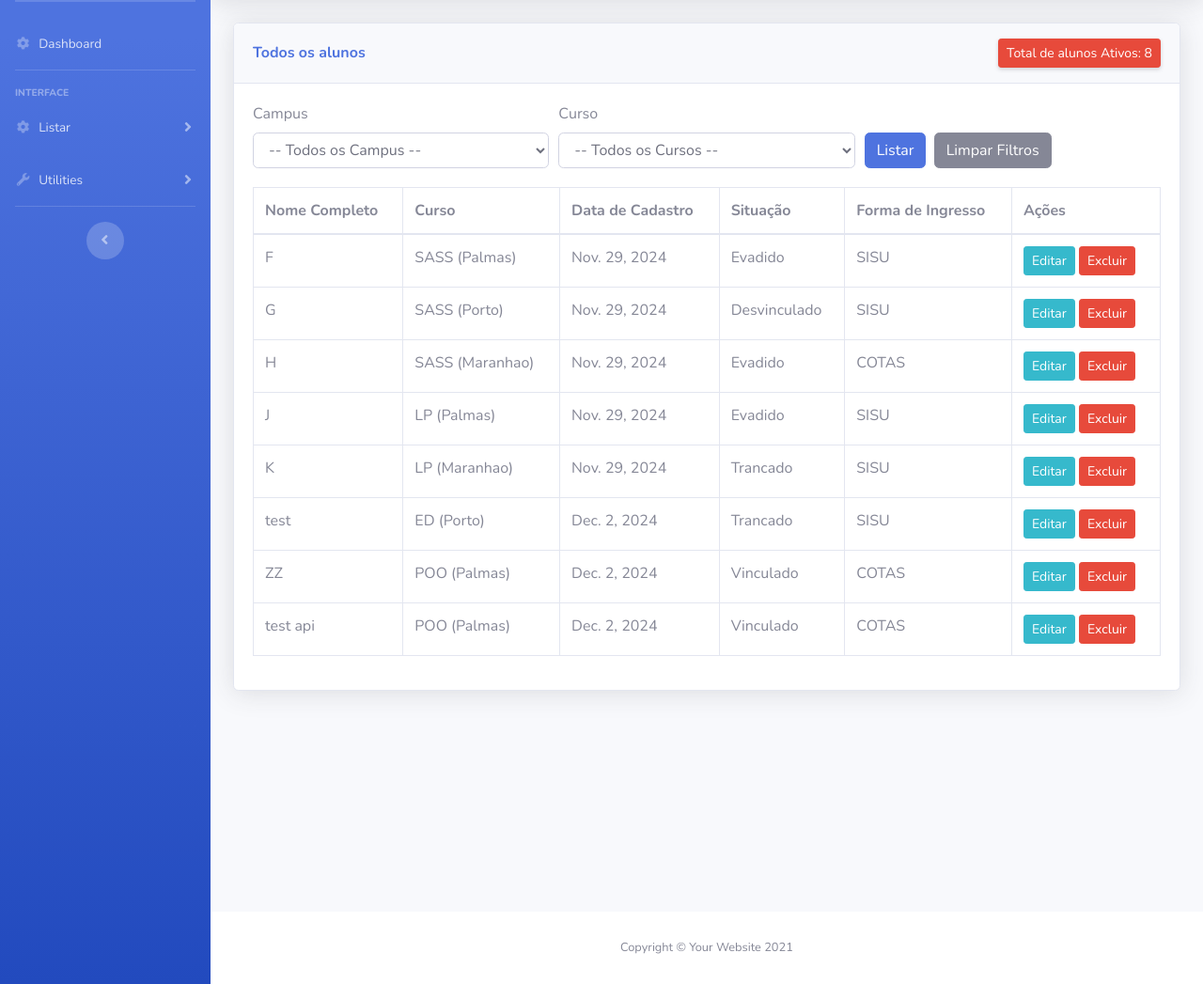
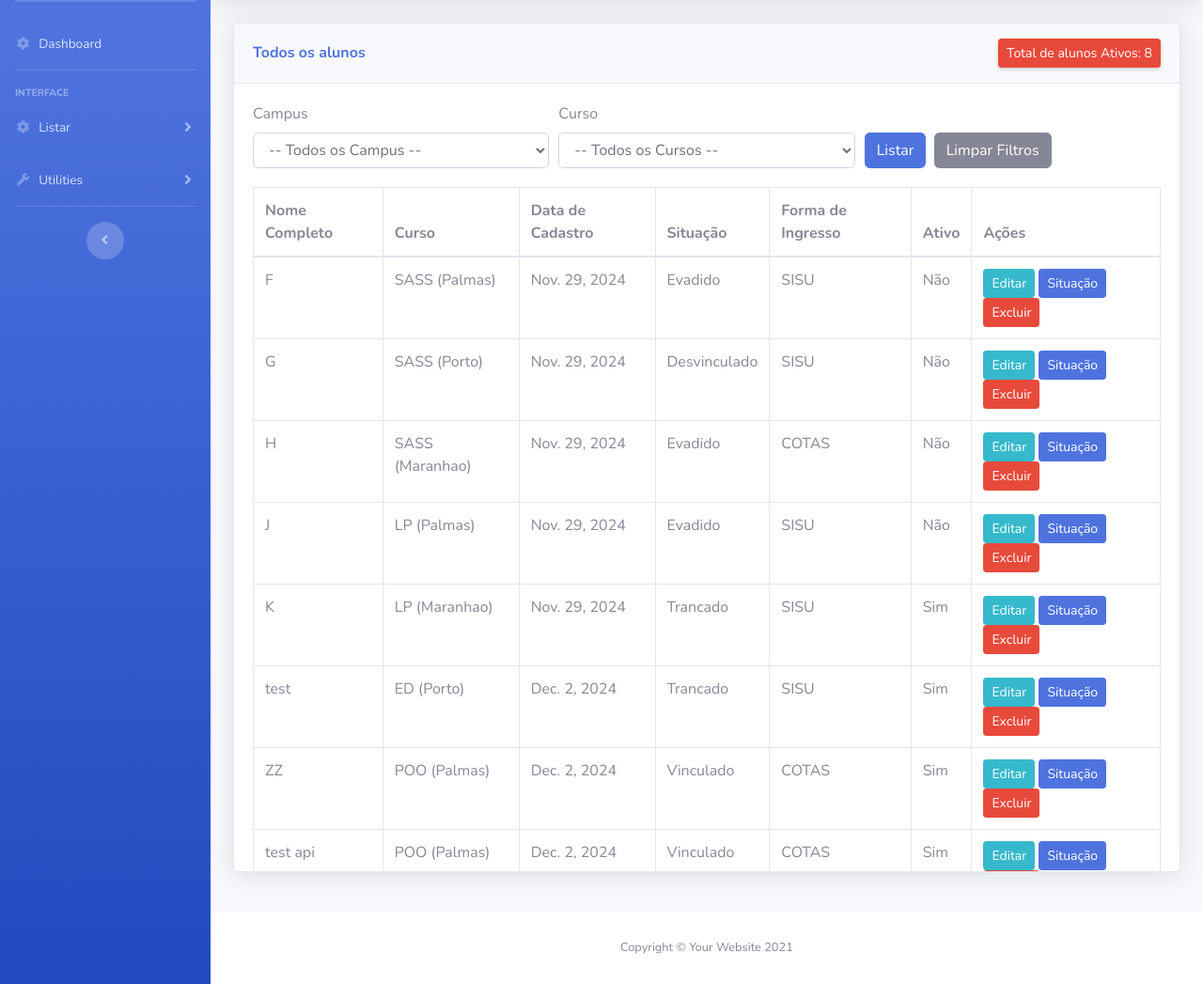
Before and after one commit to JonataRubens/SGA, a Django app: page /alunos/ in a window 1280 px wide. Shown: the part 70-1117 px from the top of the page at 94% size. Run offline with Django 5.2, Linux system fonts and the light colour scheme; data comes from the database, SQL or seed files in the repository; both versions use the stored data as it was after the commit; some libraries are stand-ins or nearby versions.

Commit message:
up django

```diff
--- a/DwmPiloto/piloto/forms/AlunoForm.py
+++ b/DwmPiloto/piloto/forms/AlunoForm.py
@@ -6,6 +6,6 @@ class AlunoForm(forms.ModelForm):
     class Meta:
         model = Aluno
         fields = [
-            'nomeCompleto', 'cpf', 'curso', 'situacao',
+            'nomeCompleto', 'cpf', 'curso',
             'dataNascimento', 'foto', 'formaIngresso'
         ]
--- a/DwmPiloto/piloto/forms/SituacaoForm.py
+++ b/DwmPiloto/piloto/forms/SituacaoForm.py
@@ -5,4 +5,4 @@ from piloto.models import Situacao
 class IngressoForm(forms.ModelForm):
     class Meta:
         model = Situacao
-        fields = ['nome']
+        fields = ['nome', 'estaNaInstituicao']
--- a/DwmPiloto/piloto/models/Aluno.py
+++ b/DwmPiloto/piloto/models/Aluno.py
@@ -1,7 +1,6 @@
 from datetime import date
 from django.db import models
 from piloto.models import Situacao, FormaIngresso, Curso
-SITUACOES_ATIVAS = ["Vinculado", "Trancado"]
 
 class Aluno(models.Model):
     nomeCompleto = models.CharField('Nome completo', max_length=500, help_text='')
@@ -12,12 +11,12 @@ class Aluno(models.Model):
     foto = models.ImageField("Foto Aluno", upload_to='alunos_fotos/', blank=True, null=True)
     formaIngresso = models.ForeignKey(FormaIngresso, verbose_name="Forma de Ingresso", on_delete=models.PROTECT)
 
-    situacao = models.ForeignKey(Situacao, verbose_name="Situação", on_delete=models.PROTECT, default=lambda: Situacao.objects.get(nome="Vinculado"))
+    situacao = models.ForeignKey(Situacao, verbose_name="Situacao", on_delete=models.PROTECT, null=True, blank=True)
 
     ######DADOS DE CONTROLE#######
     dataCadastro = models.DateField('data de cadastro', default=date.today)
     dataUpdate = models.DateTimeField('Ultima atualização', auto_now=True)
-    ativo = models.BooleanField("Aluno vinculado na instituição?", default=True)
+    ativo = models.BooleanField("Ativo", default=True)
 
     def __str__(self):
         return f"{self.nomeCompleto} ({self.matricula})"
@@ -30,20 +29,18 @@ class Aluno(models.Model):
         if not self.pk and not self.matricula:
             self.matricula = self.gerarMatricula()
 
-        # Atualizar o campo 'ativo' com base na situação
-        if self.situacao and self.situacao.nome not in SITUACOES_ATIVAS:
-            self.ativo = False
-        else:
-            self.ativo = True
+        # Atribuir a 'situacao' com base na condição 'estaNaInstituicao'
+        if not self.situacao:  # Se não tiver uma situação definida
+            # Buscar a situação ativa (estaNaInstituicao=True)
+            situacao_ativa = Situacao.objects.filter(estaNaInstituicao=True).first()
 
-    # Salvar apenas uma vez
+            if situacao_ativa:
+                self.situacao = situacao_ativa  # Atribuir a situação ativa ao aluno
+            else:
+                # Caso não exista uma situação ativa, deixar a situação como None
+                self.situacao = None
+
         super().save(*args, **kwargs)
-    # def GerarMatricula(self):
-    #     ano = self.dataCadastro.strftime('%Y')
-    #     semestre = '1' if self.dataCadastro.month <= 6 else '2'
-    #     ultima_matricula = Aluno.objects.filter(matricula__startswith=f'{ano}{semestre}').order_by('-matricula').first()
-    #     sequencia = int(ultima_matricula.matricula[-4:]) + 1 if ultima_matricula else 1
-    #     return f'{ano}{semestre}{str(sequencia).zfill(4)}'
 
     def gerarMatricula(self):
         from django.db.models import Max
--- a/DwmPiloto/piloto/models/Situacao.py
+++ b/DwmPiloto/piloto/models/Situacao.py
@@ -2,6 +2,7 @@ from django.db import models
 
 class Situacao(models.Model):
     nome = models.CharField("Nome Da Situacao", max_length=50)
+    estaNaInstituicao = models.BooleanField("ativo na instituicao",default=True)
 
     class Meta:
         verbose_name = "Situação"
--- a/DwmPiloto/piloto/serializers.py
+++ b/DwmPiloto/piloto/serializers.py
@@ -6,7 +6,7 @@ class AlunoSerializer(serializers.ModelSerializer):
         model = Aluno
         fields = [
             'id', 'nomeCompleto', 'cpf', 'matricula', 'curso',
-            'dataNascimento', 'foto', 'formaIngresso', 'situacao', 'ativo'
+            'dataNascimento', 'foto', 'formaIngresso'
         ]
 class CursoSerializer(serializers.ModelSerializer):
     class Meta:
--- a/DwmPiloto/piloto/urls.py
+++ b/DwmPiloto/piloto/urls.py
@@ -1,5 +1,6 @@
 from django.urls import path
-from piloto.views import CadastrarAlunoView, CampusCreateView, CursoCreateView, DefaultView, ExcluirAlunoView, ListaAlunosView, EditarAlunoView, ListarCampus, AlunoListView, LoginView, CampusCursosListView, AlunoDeleteView
+from piloto.views import CadastrarAlunoView, CampusCreateView, CursoCreateView, DefaultView, ExcluirAlunoView, ListaAlunosView, EditarAlunoView, ListarCampus, AlunoListView, LoginView, CampusCursosListView, AlunoDeleteView, AtualizarSituacaoView
+
 
 
 urlpatterns = [
@@ -13,8 +14,9 @@ urlpatterns = [
     path('excluirAluno/<int:pk>/', ExcluirAlunoView.as_view(), name='excluirAluno'),
     path('login/', LoginView.as_view(), name='Login'),
 
+     path('atualizar-situacao/<int:pk>/', AtualizarSituacaoView.as_view(), name='atualizarSituacao'),
+
     path('api/alunos/', AlunoListView.as_view(), name='apiAlunos'),
-    path('api/campus-cursos/', CampusCursosListView.as_view(), name='campusCursos'),
+    path('api/campusCursos/', CampusCursosListView.as_view(), name='campusCursos'),
     path('api/alunos/<int:pk>/', AlunoDeleteView.as_view(), name='deleteAluno'),
-
 ]
--- a/DwmPiloto/piloto/views/ListaAlunosView.py
+++ b/DwmPiloto/piloto/views/ListaAlunosView.py
@@ -19,6 +19,9 @@ class ListaAlunosView(ListView):
         if curso_filter:
             queryset = queryset.filter(curso__id=curso_filter)
 
+        for aluno in queryset:
+            aluno.ativoNaInstituicao = "Sim" if aluno.situacao and aluno.situacao.estaNaInstituicao else "Não"
+
         return queryset
 
     def get_context_data(self, **kwargs):
--- a/DwmPiloto/piloto/views/__init__.py
+++ b/DwmPiloto/piloto/views/__init__.py
@@ -7,4 +7,5 @@ from .EditarAluno import EditarAlunoView
 from .ListarCampus import ListarCampus
 from .ExcluirAluno import ExcluirAlunoView
 from .Login import LoginView
+from .AtualizarSituacao import AtualizarSituacaoView
 from .Api import AlunoListView, CampusCursosListView, AlunoDeleteView
--- a/DwmPiloto/templates/listas/ListarAlunos.html
+++ b/DwmPiloto/templates/listas/ListarAlunos.html
@@ -14,7 +14,7 @@
             <!-- Formulário de Filtros -->
             <form method="GET" action="{% url 'listaAlunos' %}">
                 <div class="form-row">
-                    <!-- Campo de Campus -->
+                    <!-- Filtros campus e curso -->
                     <div class="col">
                         <label for="campus">Campus</label>
                         <select class="form-control" name="campus" id="campus">
@@ -27,7 +27,6 @@
                         </select>
                     </div>
 
-                    <!-- Campo de Curso -->
                     <div class="col">
                         <label for="curso">Curso</label>
                         <select class="form-control" name="curso" id="curso">
@@ -40,7 +39,6 @@
                         </select>
                     </div>
 
-                    <!-- Botão de Filtrar -->
                     <div class="col">
                         <button type="submit" class="btn btn-primary" style="margin-top: 32px;">Listar</button>
                         <a href="{% url 'listaAlunos' %}" class="btn btn-secondary" style="margin-top: 32px; margin-left: 4px;">Limpar Filtros</a>
@@ -58,6 +56,7 @@
                             <th>Data de Cadastro</th>
                             <th>Situação</th>
                             <th>Forma de Ingresso</th>
+                            <th>Ativo</th>
                             <th>Ações</th>
                         </tr>
                     </thead>
@@ -69,8 +68,48 @@
                                 <td>{{ aluno.dataCadastro }}</td>
                                 <td>{{ aluno.situacao }}</td>
                                 <td>{{ aluno.formaIngresso }}</td>
+                                <td>{{ aluno.ativoNaInstituicao }}</td>
                                 <td>
                                     <a href="{% url 'editarAluno' aluno.id %}" class="btn btn-info btn-sm">Editar</a>
+
+                                    <!-- Botão para abrir o modal -->
+                                    <button class="btn btn-primary btn-sm" data-toggle="modal" data-target="#situacaoModal{{ aluno.id }}">
+                                        Situação
+                                    </button>
+
+                                    <!-- Modal para alteração da situação -->
+                                    <div class="modal fade" id="situacaoModal{{ aluno.id }}" tabindex="-1" role="dialog" aria-labelledby="situacaoModalLabel" aria-hidden="true">
+                                        <div class="modal-dialog" role="document">
+                                            <div class="modal-content">
+                                                <div class="modal-header">
+                                                    <h5 class="modal-title" id="situacaoModalLabel">Alterar Situação do Aluno</h5>
+                                                    <button type="button" class="close" data-dismiss="modal" aria-label="Close">
+                                                        <span aria-hidden="true">&times;</span>
+                                                    </button>
+                                                </div>
+                                                <form method="POST" action="{% url 'atualizarSituacao' aluno.id %}">
+                                                    {% csrf_token %}
+                                                    <div class="modal-body">
+                                                        <div class="form-group">
+                                                            <label for="situacao">Situação</label>
+                                                            <select name="situacao" class="form-control" id="situacao">
+                                                                {% for situacao in situacao_option %}
+                                                                    <option value="{{ situacao.id }}" {% if situacao == aluno.situacao %}selected{% endif %}>
+                                                                        {{ situacao.nome }}
+                                                                    </option>
+                                                                {% endfor %}
+                                                            </select>
+                                                        </div>
+                                                    </div>
+                                                    <div class="modal-footer">
+                                                        <button type="button" class="btn btn-secondary" data-dismiss="modal">Fechar</button>
+                                                        <button type="submit" class="btn btn-primary">Alterar Situação</button>
+                                                    </div>
+                                                </form>
+                                            </div>
+                                        </div>
+                                    </div>
+
                                     <a href="{% url 'excluirAluno' aluno.id %}" class="btn btn-danger btn-sm">Excluir</a>
                                 </td>
                             </tr>
```
Also changed, not shown: DwmPiloto/piloto/admin/AlunoAdmin.py (+15 -4 lines), DwmPiloto/piloto/views/AtualizarSituacao.py (added, +12 -0 lines), DwmPiloto/db.sqlite3, DwmPiloto/piloto/migrations/0003_remove_aluno_situacao_situacao_estanainstituicao.py (added), DwmPiloto/piloto/migrations/0004_aluno_situacao.py (added), DwmPiloto/piloto/views/Api.py (line endings or trailing spaces).
